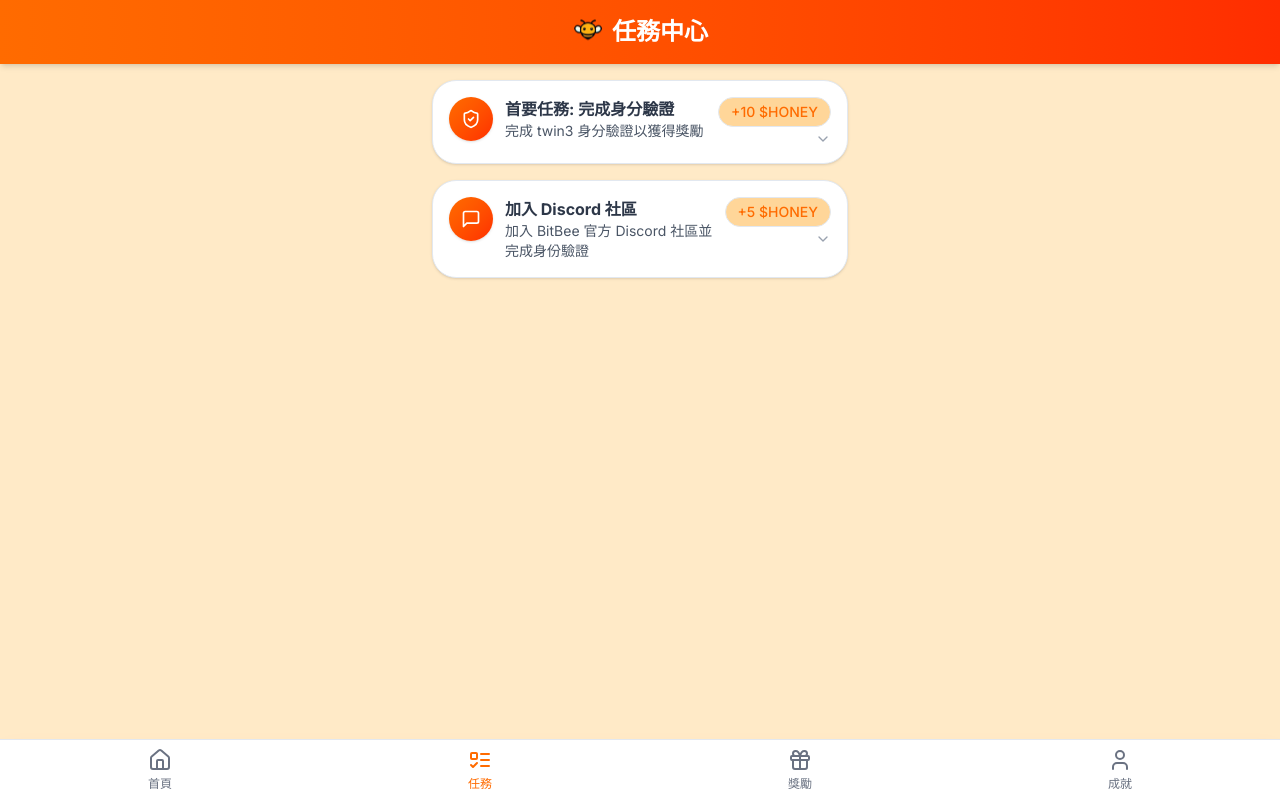
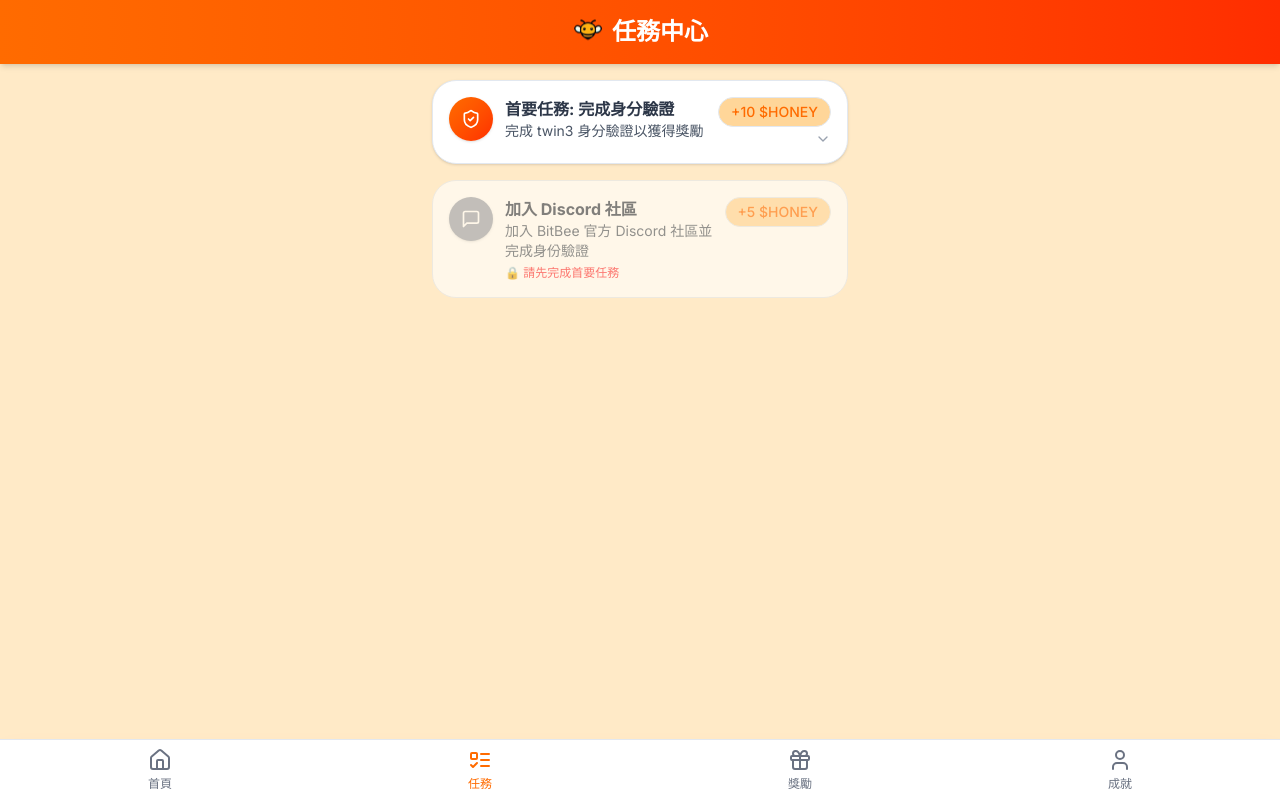
Before and after one commit to cocoooowang1230/v0-zoo-3-2, a Next.js app: page /tasks in a window 1280 px wide. Built offline with nearby package versions, Linux system fonts and the light colour scheme.

Commit message:
feat: refine task completion and access control
Remove reward message, add task dependency, and show lock icon for Discord access.

#VERCEL_SKIP

Co-authored-by: null <184536363+cocoooowang1230@users.noreply.github.com>

```diff
--- a/app/tasks/page.tsx
+++ b/app/tasks/page.tsx
@@ -27,6 +27,8 @@ export default function TasksPage() {
     }
   }, [])
 
+  const isIdentityCompleted = () => completedTasks.includes("identity")
+
   // Function to mark a task as completed
   const completeTask = (taskId: string, reward: string) => {
     if (!completedTasks.includes(taskId)) {
@@ -41,6 +43,15 @@ export default function TasksPage() {
 
   // Simulate Discord OAuth callback
   const handleDiscordCallback = async () => {
+    if (!isIdentityCompleted()) {
+      toast({
+        title: "請先完成首要任務",
+        description: "您需要先完成身分驗證後才可進行其他任務",
+        variant: "destructive",
+      })
+      return
+    }
+
     setDiscordVerifying(true)
 
     try {
@@ -123,6 +134,7 @@ export default function TasksPage() {
             onComplete={() => completeTask("discord", "+5 $HONEY")}
             onDiscordCallback={handleDiscordCallback}
             isVerifying={discordVerifying}
+            isDisabled={!isIdentityCompleted()}
           />
         </div>
       </div>
@@ -145,6 +157,7 @@ interface TaskCardProps {
   onIdentityCallback?: () => void
   referralLink?: string
   isVerifying?: boolean
+  isDisabled?: boolean
 }
 
 function TaskCard({
@@ -159,12 +172,13 @@ function TaskCard({
   onIdentityCallback,
   referralLink = "",
   isVerifying = false,
+  isDisabled = false,
 }: TaskCardProps) {
   const [isExpanded, setIsExpanded] = useState(false)
 
   // Toggle expanded state
   const toggleExpand = () => {
-    if (!isCompleted) {
+    if (!isCompleted && !isDisabled) {
       setIsExpanded(!isExpanded)
     }
   }
@@ -200,15 +214,17 @@ function TaskCard({
         ${
           isCompleted
             ? "border-green-300 bg-green-50"
-            : isExpanded
-              ? "border-lion-orange shadow-lion"
-              : "border-lion-face-dark shadow-sm hover:shadow-lion"
+            : isDisabled
+              ? "border-gray-200 bg-gray-50 opacity-60"
+              : isExpanded
+                ? "border-lion-orange shadow-lion"
+                : "border-lion-face-dark shadow-sm hover:shadow-lion"
         }`}
     >
       <div className="flex items-start p-4 cursor-pointer" onClick={toggleExpand}>
         <div
           className={`p-3 rounded-full mr-3 shadow-sm ${
-            isCompleted ? "bg-green-500" : "bg-gradient-to-br from-lion-orange to-lion-red"
+            isCompleted ? "bg-green-500" : isDisabled ? "bg-gray-400" : "bg-gradient-to-br from-lion-orange to-lion-red"
           }`}
         >
           {isCompleted ? <Check className="h-5 w-5 text-white" /> : icon}
@@ -217,13 +233,14 @@ function TaskCard({
         <div className="flex-1">
           <h3 className="font-bold text-lion-accent">{title}</h3>
           <p className="text-sm text-gray-600">{description}</p>
+          {isDisabled && !isCompleted && <p className="text-xs text-red-500 mt-1">🔒 請先完成首要任務</p>}
         </div>
 
         <div className="flex flex-col items-end">
           <div className="bg-lion-face px-3 py-1 rounded-full text-lion-orange font-medium text-sm border border-lion-face-dark mb-1">
             {reward}
           </div>
-          {!isCompleted && (
+          {!isCompleted && !isDisabled && (
             <div className="text-gray-400">
               {isExpanded ? <ChevronUp className="h-4 w-4" /> : <ChevronDown className="h-4 w-4" />}
             </div>
@@ -232,7 +249,7 @@ function TaskCard({
       </div>
 
       {/* Expanded content */}
-      {isExpanded && !isCompleted && (
+      {isExpanded && !isCompleted && !isDisabled && (
         <div className="px-4 pb-4 pt-0">
           <div className="border-t border-gray-100 pt-3">
             {id === "identity" && (
@@ -371,7 +388,7 @@ function TaskCard({
           <div className="border-t border-green-100 pt-3">
             <p className="text-sm text-green-600 flex items-center">
               <Check className="h-4 w-4 mr-1" />
-              任務已完成！獎勵已發放到您的帳戶
+              任務已完成！
             </p>
           </div>
         </div>
```
